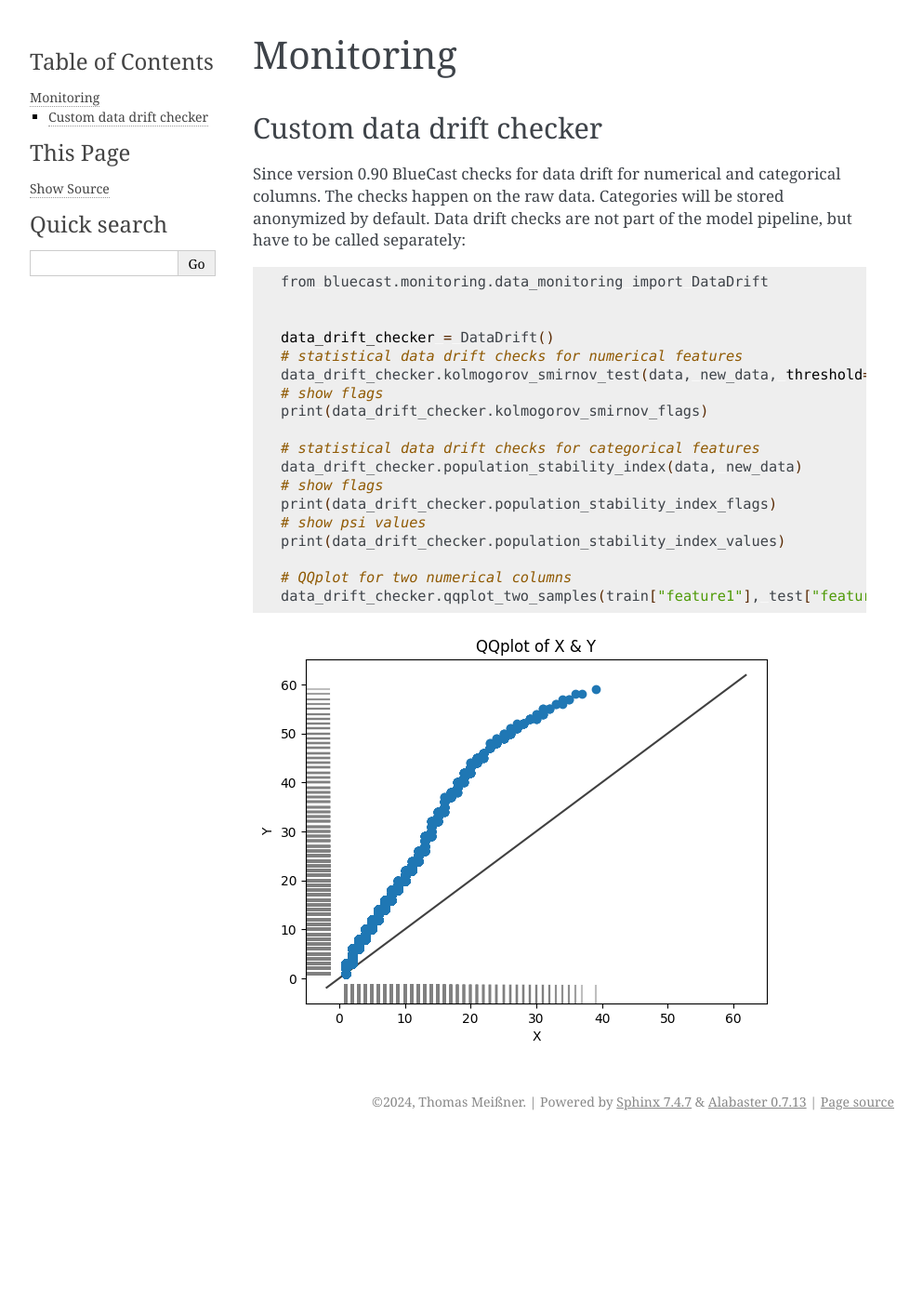
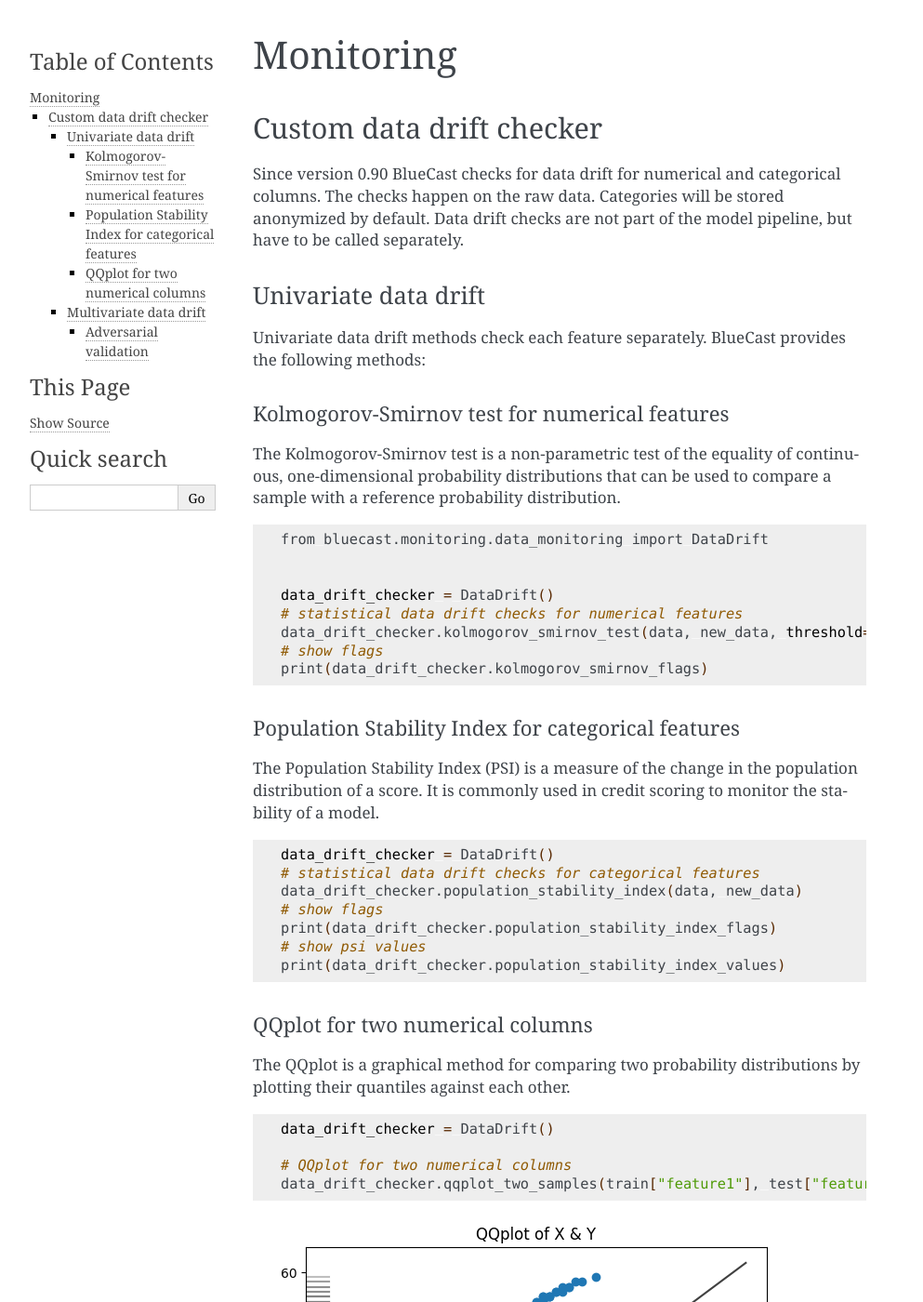
Before and after one commit to ThomasMeissnerDS/BlueCast, a Sphinx documentation site: the page built from docs/source/Monitoring.md, in a window 1280 px wide and 1400 px high. Shown: the whole window at 93% size, without its empty margins (148-1141 px from the left). Built offline with Sphinx 7.4.7, drawn with Linux system fonts in a browser that asks for light colours; some of the changed text lies outside the part shown.

````diff
--- a/docs/source/Monitoring.md
+++ b/docs/source/Monitoring.md
@@ -5,7 +5,18 @@
 Since version 0.90 BlueCast checks for data drift for numerical
 and categorical columns. The checks happen on the raw data.
 Categories will be stored anonymized by default. Data drift
-checks are not part of the model pipeline, but have to be called separately:
+checks are not part of the model pipeline, but have to be called separately.
+
+### Univariate data drift
+
+Univariate data drift methods check each feature separately. BlueCast
+provides the following methods:
+
+#### Kolmogorov-Smirnov test for numerical features
+
+The Kolmogorov-Smirnov test is a non-parametric test of the equality
+of continuous, one-dimensional probability distributions that can be
+used to compare a sample with a reference probability distribution.
 
 ```sh
 from bluecast.monitoring.data_monitoring import DataDrift
@@ -16,16 +27,58 @@
 data_drift_checker.kolmogorov_smirnov_test(data, new_data, threshold=0.05)
 # show flags
 print(data_drift_checker.kolmogorov_smirnov_flags)
+```
 
+#### Population Stability Index for categorical features
+
+The Population Stability Index (PSI) is a measure of the change in the
+population distribution of a score. It is commonly used in credit scoring
+to monitor the stability of a model.
+
+```sh
+data_drift_checker = DataDrift()
 # statistical data drift checks for categorical features
 data_drift_checker.population_stability_index(data, new_data)
 # show flags
 print(data_drift_checker.population_stability_index_flags)
 # show psi values
 print(data_drift_checker.population_stability_index_values)
+```
+
+#### QQplot for two numerical columns
+
+The QQplot is a graphical method for comparing two probability distributions
+by plotting their quantiles against each other.
+
+```sh
+data_drift_checker = DataDrift()
 
 # QQplot for two numerical columns
 data_drift_checker.qqplot_two_samples(train["feature1"], test["feature1"], x_label="X", y_label="Y")
 ```
 
 ![QQplot example](qqplot_sample.png)
+
+### Multivariate data drift
+
+Multivariate data drift methods check multiple features at once. It is
+recommended to use these methods for a more comprehensive data drift check.
+If data drift has been detected, use univariate data drift methods to
+identify the features that cause the drift.
+
+#### Adversarial validation
+
+Adversarial validation is a method to check if the distribution of two
+datasets is similar. The core question is whether the model can distinguish
+between the two and predict the origin of each row. The `adversarial_validation`
+return an AUC score. If the AUC score is close to 0.5, the two datasets are
+similar. If the AUC score is close to 1, the two datasets are different.
+
+```sh
+from bluecast.monitoring.data_monitoring import DataDrift
+
+
+data_drift_checker = DataDrift()
+# statistical data drift checks for numerical features
+data_drift_checker.adversarial_validation(data, new_data)
+```
--- a/docs/source/conf.py
+++ b/docs/source/conf.py
@@ -19,7 +19,7 @@
 project = "BlueCast"
 copyright = "2024, Thomas Meißner"
 author = "Thomas Meißner"
-release = "1.2.5"
+release = "1.3"
 
 # -- General configuration ---------------------------------------------------
 # https://www.sphinx-doc.org/en/master/usage/configuration.html#general-configuration
--- a/pyproject.toml
+++ b/pyproject.toml
@@ -1,6 +1,6 @@
 [tool.poetry]
 name = "bluecast"
-version = "1.2.5"
+version = "1.3"
 description = "A lightweight and fast automl framework"
 authors = ["Thomas Meißner <meissnercorporation@gmx.de>"]
 license = "GPL-3.0-only"
````
Also changed, not shown: 14 other files.
